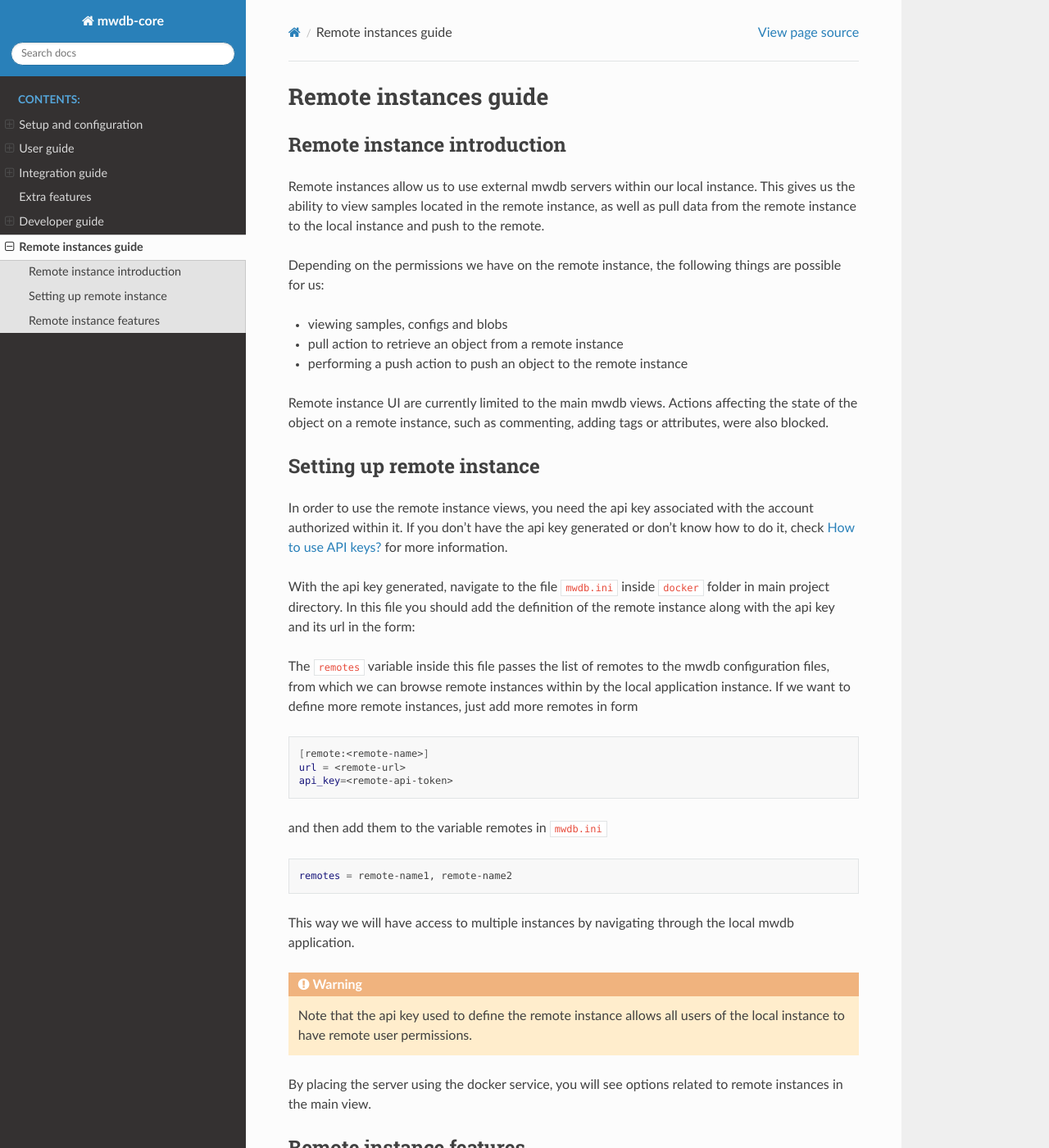
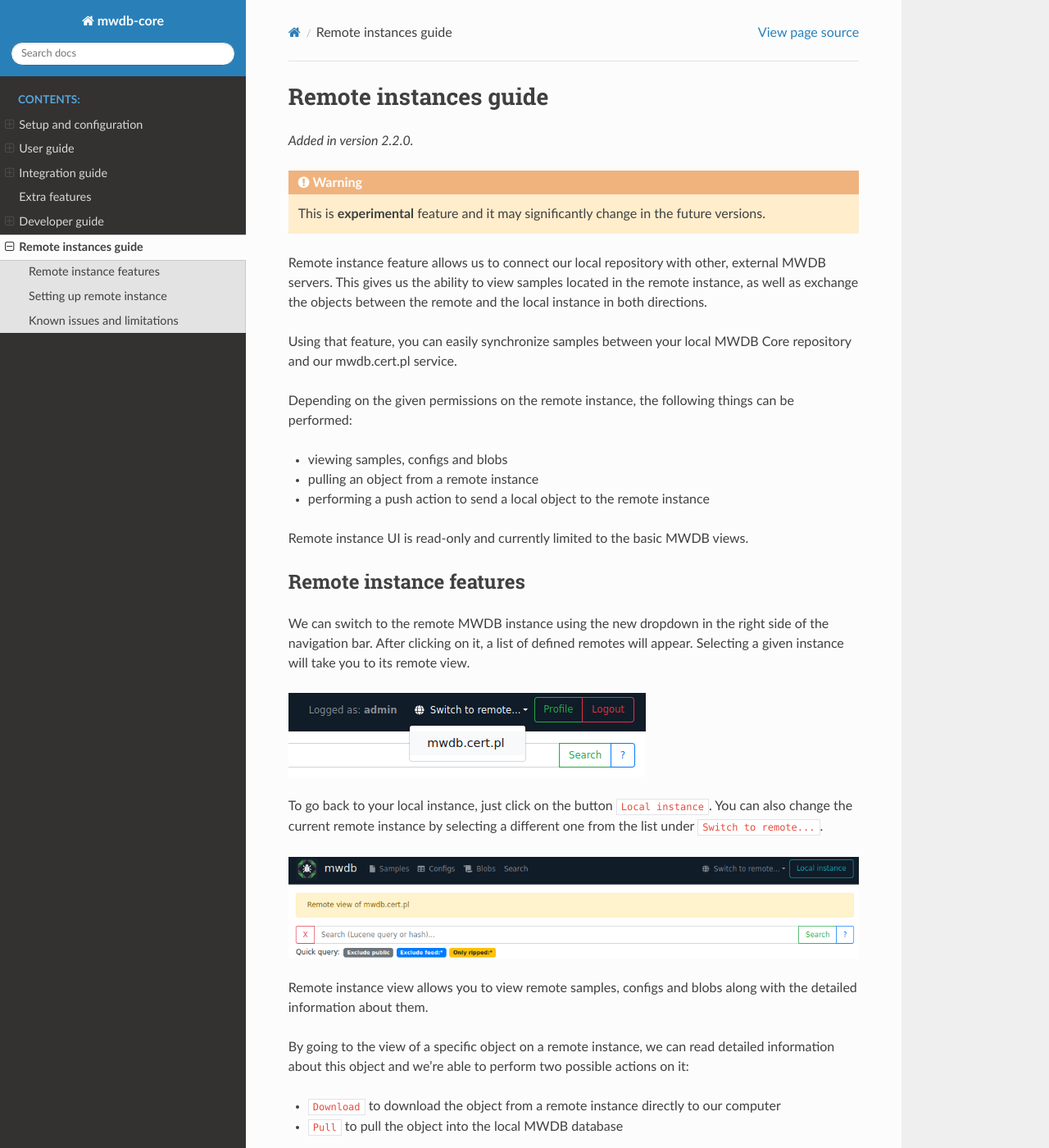
Before and after one commit to CERT-Polska/mwdb-core, a Sphinx documentation site: the page built from docs/remotes-guide.rst, in a window 1280 px wide and 1400 px high. Shown: the whole window at 82% size. Built offline with Sphinx 7.4.7 and the Read the Docs theme 2.0.0, drawn with Linux system fonts in a browser that asks for light colours; some of the changed text lies outside the part shown.

Commit message:
Few changes in remotes-guide

```diff
--- a/docs/remotes-guide.rst
+++ b/docs/remotes-guide.rst
@@ -1,115 +1,117 @@
 Remote instances guide
-===============
+======================
 
-Remote instance introduction
-----------------------------------
+.. versionadded:: 2.2.0
 
-Remote instances allow us to use external mwdb servers within our local instance.
-This gives us the ability to view samples located in the remote instance, as well as pull data from the remote instance to the local instance and push to the remote.
+.. warning::
+    This is **experimental** feature and it may significantly change in the future versions.
 
-Depending on the permissions we have on the remote instance, the following things are possible for us:
+Remote instance feature allows us to connect our local repository with other, external MWDB servers.
+This gives us the ability to view samples located in the remote instance, as well as exchange the objects
+between the remote and the local instance in both directions.
+
+Using that feature, you can easily synchronize samples between your local MWDB Core repository and our mwdb.cert.pl
+service.
+
+Depending on the given permissions on the remote instance, the following things can be performed:
 
 * viewing samples, configs and blobs
-* pull action to retrieve an object from a remote instance
-* performing a push action to push an object to the remote instance
+* pulling an object from a remote instance
+* performing a push action to send a local object to the remote instance
 
-Remote instance UI are currently limited to the main mwdb views.
-Actions affecting the state of the object on a remote instance, such as commenting, adding tags or attributes, were also blocked.
+Remote instance UI is read-only and currently limited to the basic MWDB views.
+
+Remote instance features
+------------------------
+
+We can switch to the remote MWDB instance using the new dropdown in the right side of the navigation bar.
+After clicking on it, a list of defined remotes will appear. Selecting a given instance will take you to its remote view.
+
+.. image:: ./_static/remote-switch.png
+   :target: ./_static/remote-switch.png
+   :alt: navbar remote
+
+To go back to your local instance, just click on the button ``Local instance``. You can also change the current remote instance
+by selecting a different one from the list under ``Switch to remote...``.
+
+.. image:: ./_static/remote-view.png
+   :target: ./_static/remote-view.png
+   :alt: remote recent view
+
+Remote instance view allows you to view remote samples, configs and blobs along with the detailed information about them.
+
+By going to the view of a specific object on a remote instance, we can read detailed information about this object
+and we're able to perform two possible actions on it:
+
+* ``Download`` to download the object from a remote instance directly to our computer
+* ``Pull`` to pull the object into the local MWDB database
+
+Although remote view is almost identical with the local one, it's limited only to the read-only actions.
+
+.. image:: ./_static/remote-object-pull.png
+   :target: ./_static/remote-object-pull.png
+   :alt: remote object view pull
+
+Similar to the pull object action in remote instance, we can also push an object to the remote instance by clicking the ``Push`` button in the local object view.
+
+.. image:: ./_static/remote-push.png
+   :target: ./_static/remote-push.png
+   :alt: remote object view push
+
+After clicking on that button, a window will appear where you can select the remote instance to which you want to push the object.
+
+.. image:: ./_static/remote-push-modal.png
+   :target: ./_static/remote-push-modal.png
+   :alt: remote object view push modal
 
 Setting up remote instance
-----------------------------------
+--------------------------
 
-In order to use the remote instance views, you need the api key associated with the account authorized within it.
-If you don't have the api key generated or don't know how to do it, check :ref:`How to use API keys?` for more information.
+In order to use the remote instance views, you need the API key associated with the authorized account on the remote instance.
+If you don't have the API key generated or don't know how to get it, check :ref:`How to use API keys?` for more information.
 
-With the api key generated, navigate to the file ``mwdb.ini`` inside ``docker`` folder in main project directory.
-In this file you should add the definition of the remote instance along with the api key and its url in the form:
+After setting up API key, open configuration file ``mwdb.ini``. In this file you should add the URL of the remote
+instance along with the API key. Example below shows how to enable Remote instances to connect our repository
+with mwdb.cert.pl service.
 
 .. code-block:: docker
+
     ...
     remotes = mwdb.cert.pl
 
     [remote:mwdb.cert.pl]
-    url = http://mwdb.cert.pl
+    url = https://mwdb.cert.pl
     api_key=ey...
 
-The ``remotes`` variable inside this file passes the list of remotes to the mwdb configuration files, from which we can browse remote instances within by the local application instance.
-If we want to define more remote instances, just add more remotes in form
+The ``remotes`` variable is comma-separated list of MWDB remote instance names. Parameters for each instance can be set
+in separate ``[remote:<remote name>]`` sections.
+
 
 .. code-block:: docker
 
-    [remote:<remote-name>]
-    url = <remote-url>
-    api_key=<remote-api-token>
+    remotes = mwdb.cert.pl, other-remote
 
-and then add them to the variable remotes in ``mwdb.ini``
+    [remote:mwdb.cert.pl]
+    url = https://mwdb.cert.pl
+    api_key=ey...
 
-.. code-block:: docker
+    [remote:other-remote]
+    url = http://other-remote.example.com
+    api_key=ey...
 
-    remotes = remote-name1, remote-name2
-
-This way we will have access to multiple instances by navigating through the local mwdb application.
+This way you can access multiple MWDB Core instances to synchronize objects with your own repository
 
 .. warning::
 
-   Note that the api key used to define the remote instance allows all users of the local instance to have remote user permissions.
+   All users on the local instance have the same identity and rights as the remote user associated with the
+   API key that has been used to setup the remote instance.
 
-By placing the server using the docker service, you will see options related to remote instances in the main view.
+Known issues and limitations
+----------------------------
 
-Remote instance features
-----------------------------------
-Going to the remote mwdb instance is done via the new dropdown in the right threshold of the navigation bar.
-After clicking on it, a list of defined remotes will appear. Selecting a given instance will take you to its remote view.
+Remote instances are just a proof-of-concept, that enables us to implement more complex synchronization mechanism in the future.
+That's why it comes with few significant limitations:
 
-.. image:: ../_static/remote-switch.png
-   :target: ../_static/remote-switch.png
-   :alt: navbar remote
+* Automatic synchronization of tags, attributes, relationships is not implemented yet. Push/pull feature is limited to the object itself.
 
-To go back to the local mwdb, just click on the button ``Local instance`` or you can change the current remote instance by selecting a different one from the list under ``Switch to remote...``.
-
-.. image:: ../_static/remote-view.png
-   :target: ../_static/remote-view.png
-   :alt: remote recent view
-
-Remote instance view allows you to view shared with you samples, configs and blobs or getting to know the detailed information related to a specific object stored in the remote instance
-At the moment, there are views depending on the object category and the search view.
-
-.. warning::
-
-    The quick query function has been limited because it would refer to the user who owns the api key in the defined remote instance.
-
-By going to the view of a specific object on a remote instance, we will learn detailed information about this object and we will be able to perform two possible actions on it:
-
-* ``Download`` to download the object from a remote instance
-* ``Pull`` to load the object into the local mwdb database
-
-The remaining actions that can be performed on the remote object have been limited.
-
-.. image:: ../_static/remote-object-pull.png
-   :target: ../_static/remote-object-pull.png
-   :alt: remote object view pull
-
-Another way to load an object from a remote instance to a local one is to go to a new view in the local mwdb `` Pull``.
-Then select the instance from which you want to pull the object and enter its identifier.
-
-.. image:: ../_static/remote-pull.png
-   :target: ../_static/remote-pull.png
-   :alt: local remote object view pull
-
-
-Similar to the pull object action in remote instance, we can also push an object from local instance to remote by clicking the appropriate ``push`` button in the local object view.
-
-.. image:: ../_static/remote-push.png
-   :target: ../_static/remote-push.png
-   :alt: remote object view push
-
-After clicking on that button, a window will appear in which you will have to select the remote instance to which you want push the object.
-
-.. image:: ../_static/remote-push-modal.png
-   :target: ../_static/remote-push-modal.png
-   :alt: remote object view push modal
-
-.. warning::
-
-    Please note that when pushing objects onto a remote instance, we perform this action as the user to whom the api key belongs.
-    For this reason, the objects will be published under his login, provided that he has permission to upload the given type of object in the selected defined remote instance.
+* Automatic pull of dependent objects is not implemented yet. That's why you can't pull config with embedded blob if the related blob was not pulled before.
```
